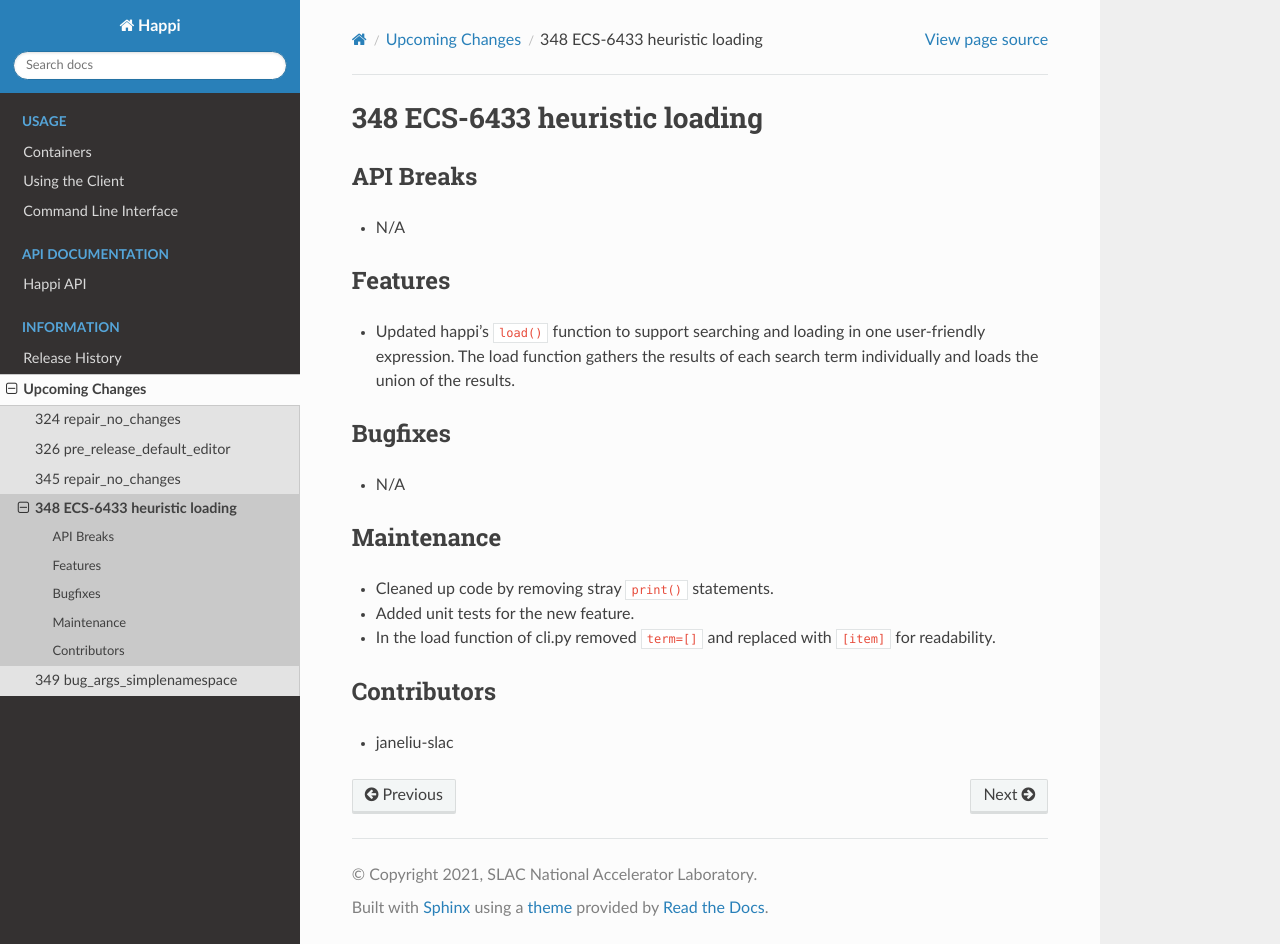
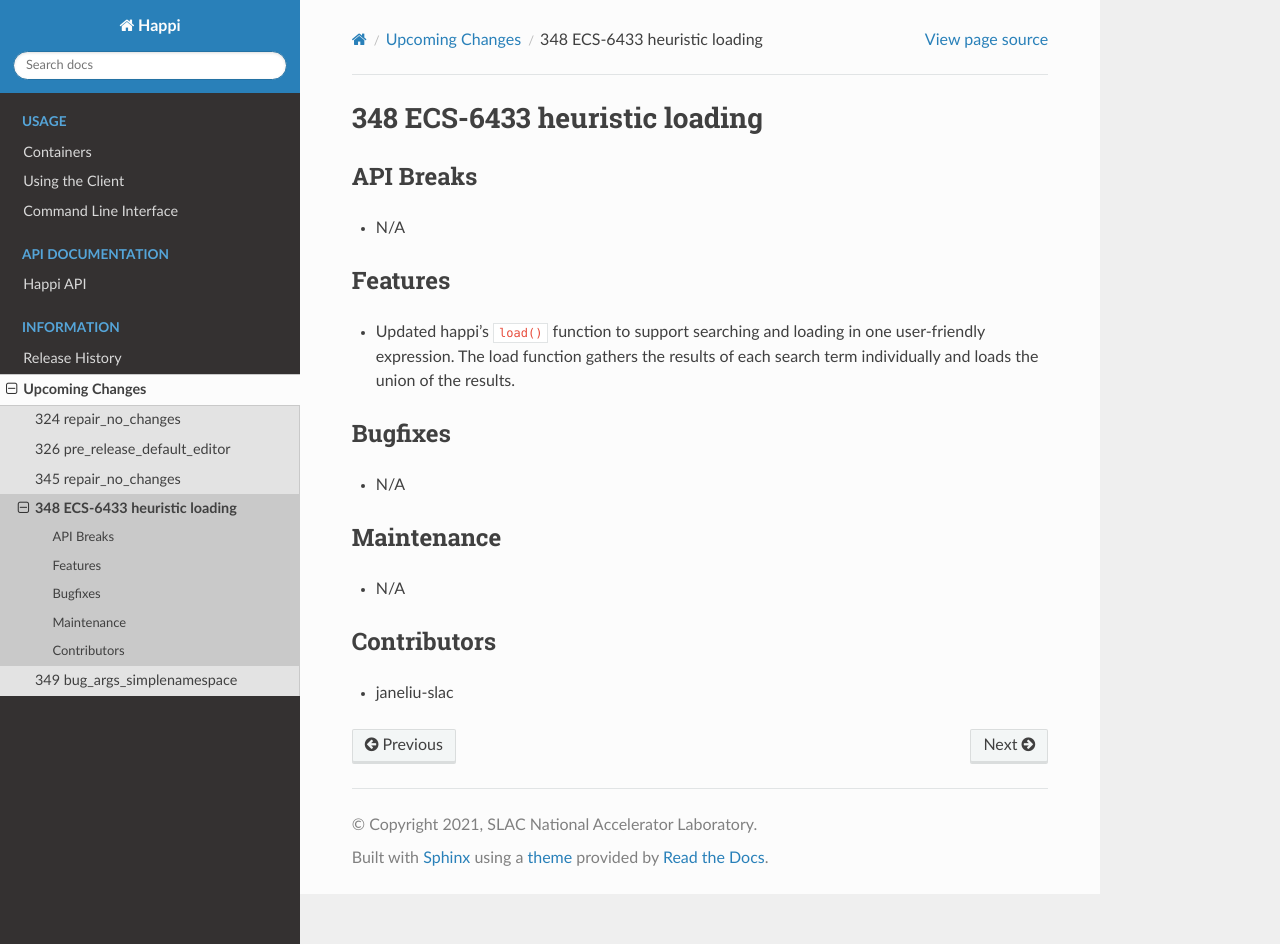
Before and after one commit to pcdshub/happi, a Sphinx documentation site: the page built from docs/source/upcoming_release_notes/348-ECS-6433_heuristic_loading.rst, in a window 1280 px wide and 944 px high. Built offline with Sphinx 7.4.7 and the Read the Docs theme 3.1.0, drawn with Linux system fonts in a browser that asks for light colours.

Commit message:
Updated release notes.

```diff
--- a/docs/source/upcoming_release_notes/348-ECS-6433_heuristic_loading.rst
+++ b/docs/source/upcoming_release_notes/348-ECS-6433_heuristic_loading.rst
@@ -15,9 +15,7 @@ Bugfixes
 
 Maintenance
 -----------
-- Cleaned up code by removing stray ``print()`` statements.
-- Added unit tests for the new feature.
-- In the load function of cli.py removed ``term=[]`` and replaced with ``[item]`` for readability.
+- N/A
 
 Contributors
 ------------
```
